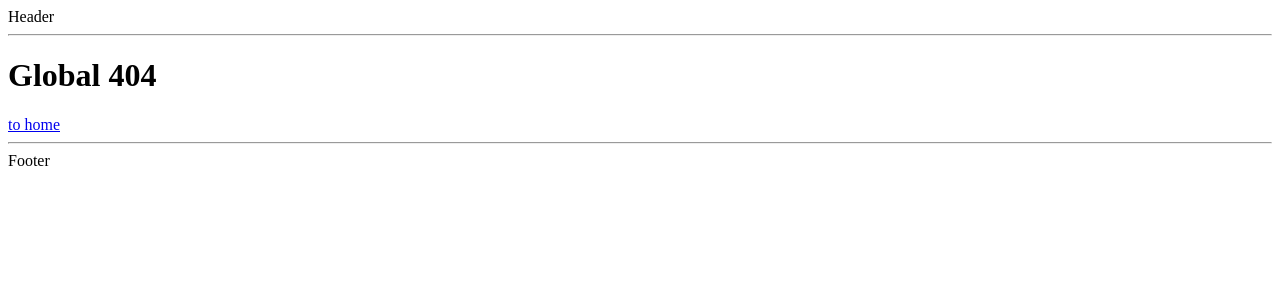
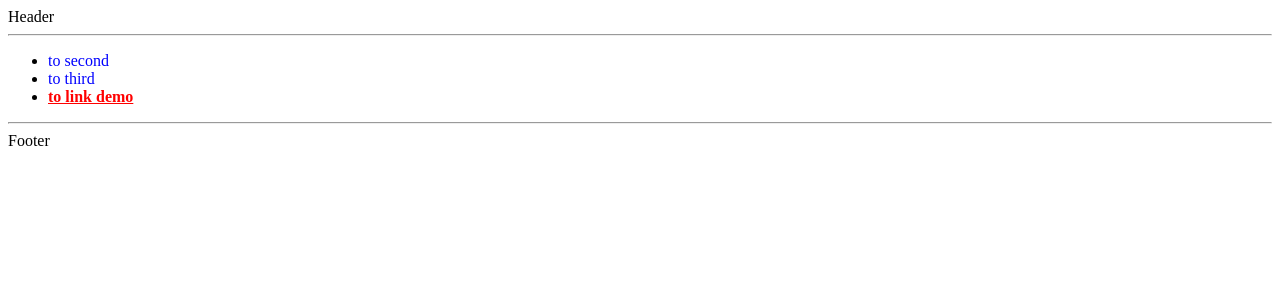
Before and after one commit to doueov/nextjs-study-basic, a Next.js app: page /link_demo in a window 1280 px wide. Before the commit this address had no page. Shown: the top 300 px of the page. Built offline with nearby package versions, Linux system fonts and the light colour scheme.

Commit message:
usePathname 훅을 사용하여 현재 주소(path) 정보에 접근

```diff
--- /dev/null
+++ b/src/app/link_demo/page.js
@@ -0,0 +1,30 @@
+// 일단 신경쓰지 말 것
+"use client"
+
+import Link from "next/link"
+import { usePathname } from "next/navigation"
+
+export default function LinkDemoPage() {
+    const path = usePathname()
+    // 현재 주소 정보 출력
+    console.log(path)
+    const links = [
+        { href: "/second", description: "to second" },
+        { href: "/second/third", description: "to third" },
+        { href: "/link_demo", description: "to link demo" },
+    ]
+
+    return (
+        <ul>
+            {
+                links.map(link => <li><Link
+                    href={link.href}
+                    style={path === link.href ?
+                        { color: "red", fontWeight: "bold", textDecoration: "underline" } :
+                        { color: "blue", textDecoration: "none" }}>
+                    {link.description}
+                </Link></li>)
+            }
+        </ul>
+    )
+}
```
